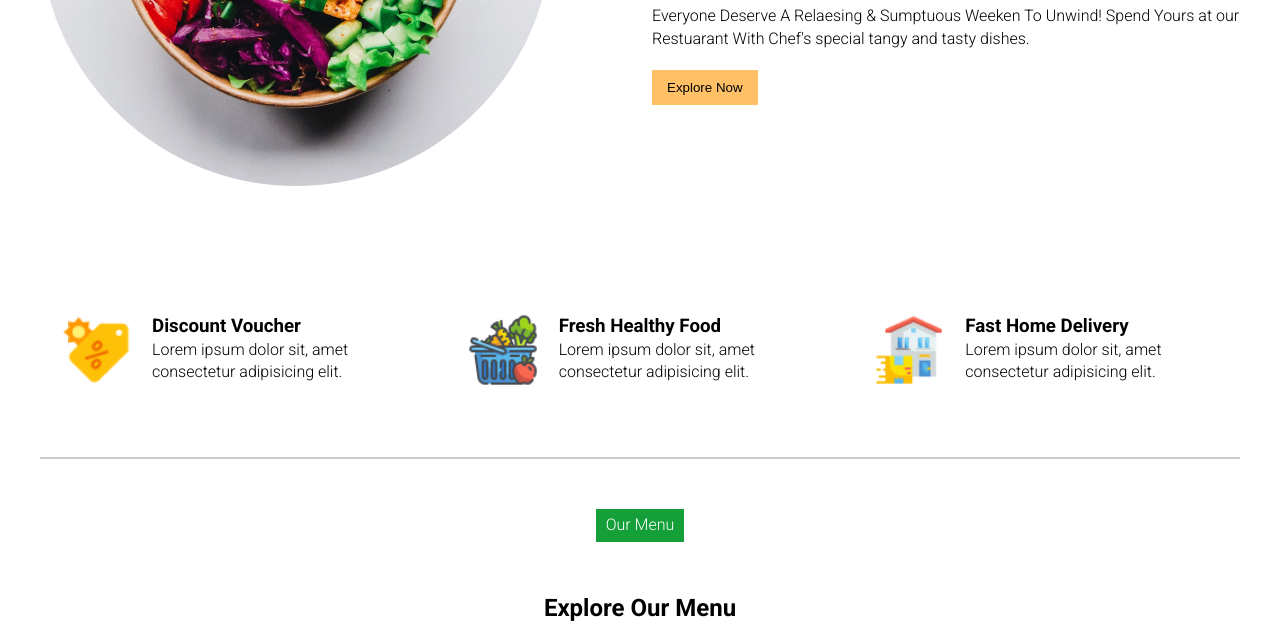
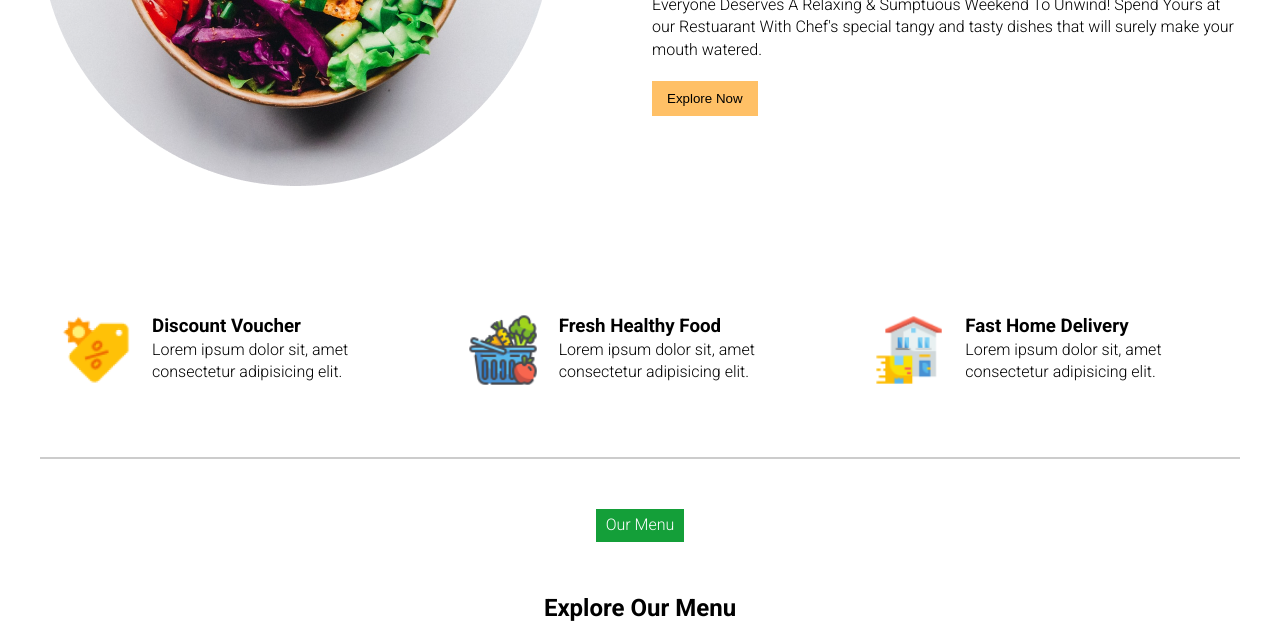
Before and after one commit to purbakundu/Projects, a plain HTML site: page index.html in a window 1280 px wide. Shown: the part 462-1100 px from the top of the page. Drawn offline with Linux system fonts and the light colour scheme.

Commit message:
change in descp

```diff
--- a/index.html
+++ b/index.html
@@ -32,8 +32,8 @@
           <div class="tag">50% Off on All Products</div>
           <h1>Enjoy Your Delicious Food</h1>
           <p>
-            Everyone Deserve A Relaesing & Sumptuous Weeken To Unwind!
-            Spend Yours at our Restuarant With Chef's special tangy and tasty dishes.
+            Everyone Deserves A Relaxing & Sumptuous Weekend To Unwind!
+            Spend Yours at our Restuarant With Chef's special tangy and tasty dishes that will surely make your mouth watered.
           </p>
           <button class="explore_btn">Explore Now</button>
         </div>
```
